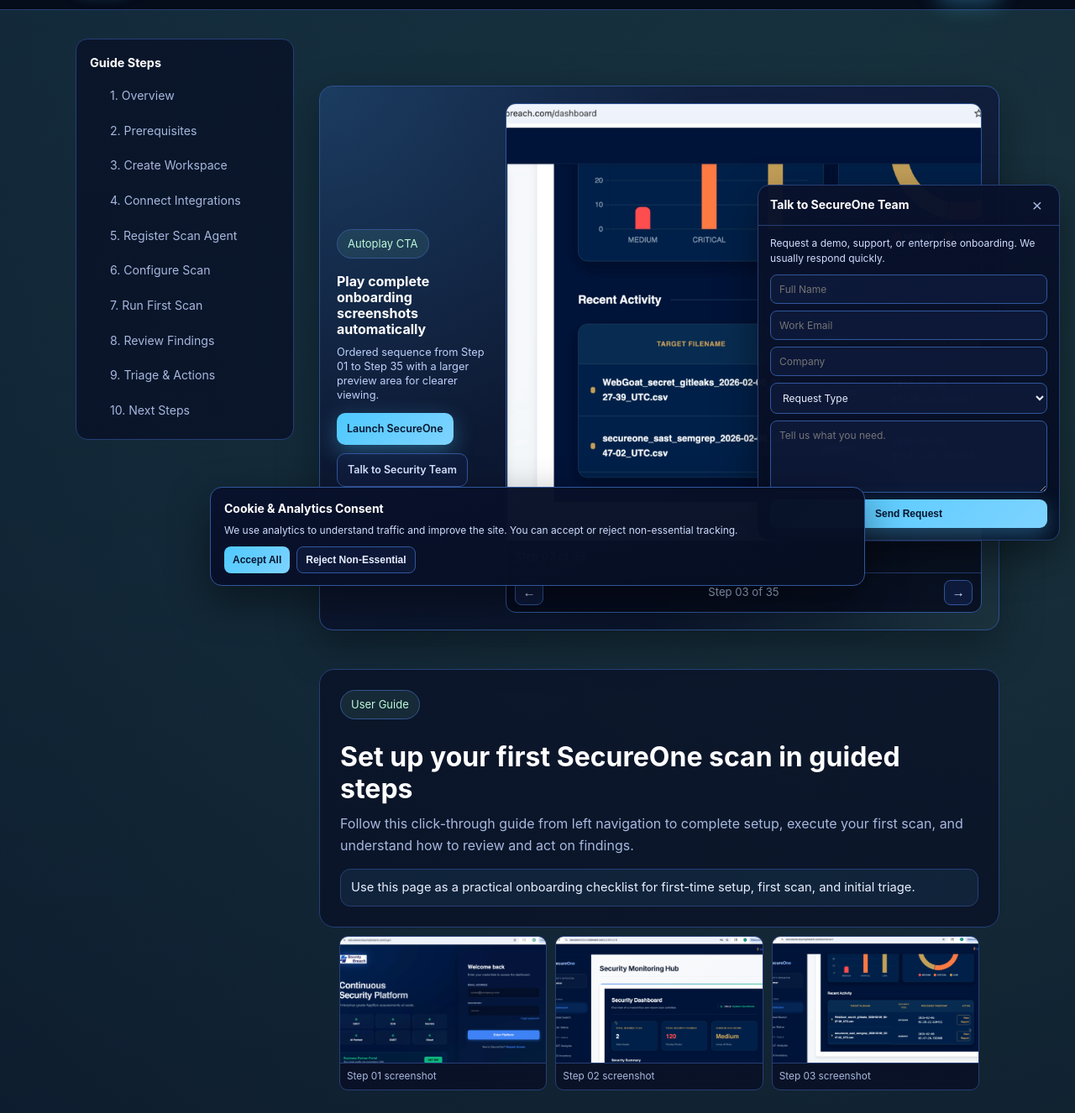
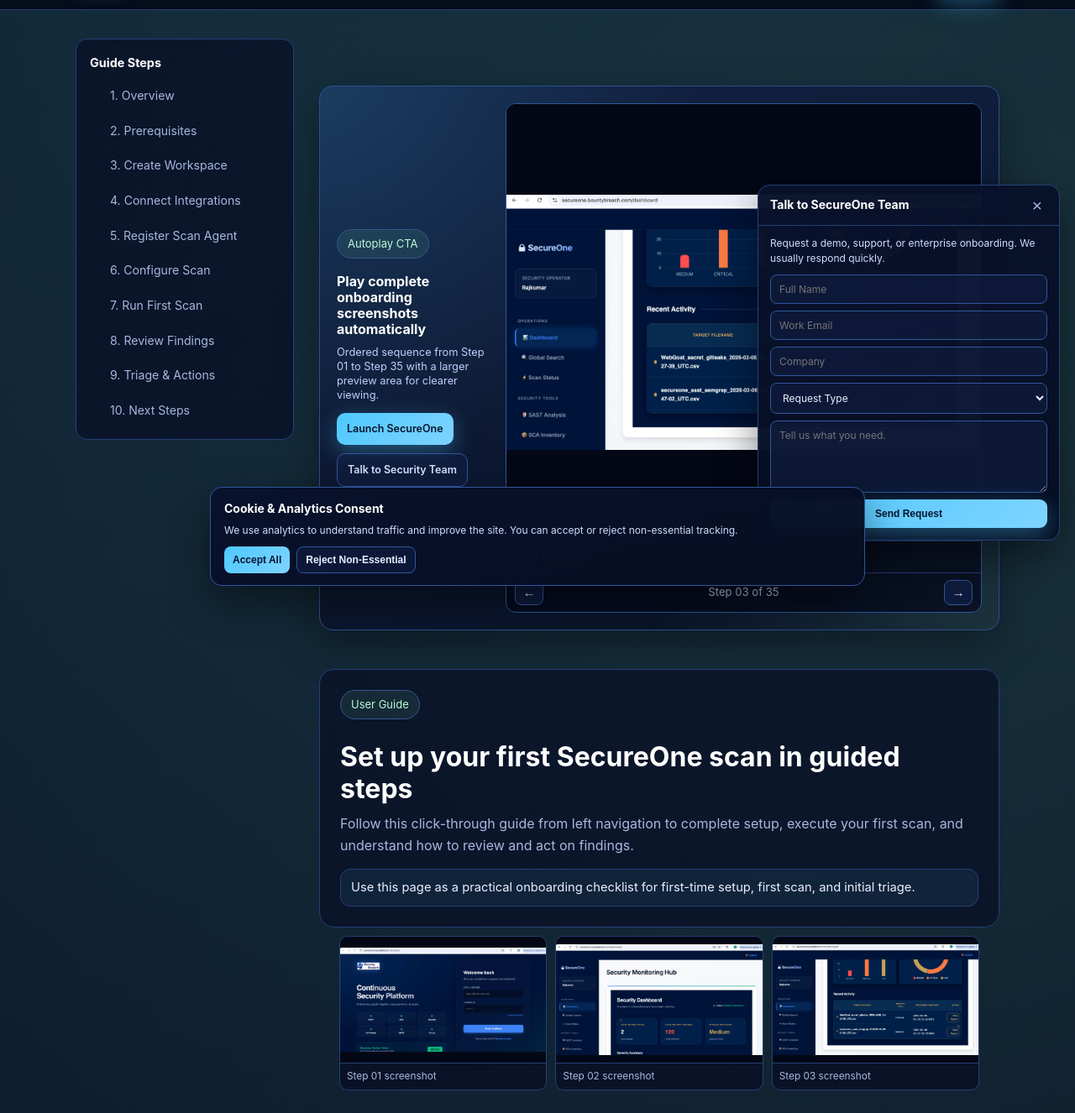
Before and after one commit to bountybreach/bountybreach.github.io, a plain HTML site: page guides.html in a window 1280 px wide. Shown: the part 86-1412 px from the top of the page at 84% size. Drawn offline with Linux system fonts and the light colour scheme; a script that the page names is missing.

Commit message:
Fixed the screenshot fit into the frame.

```diff
--- a/guides.css
+++ b/guides.css
@@ -152,7 +152,8 @@
   width: 100%;
   display: block;
   height: 150px;
-  object-fit: cover;
+  object-fit: contain;
+  background: #040816;
   cursor: zoom-in;
   transition: transform 0.18s ease, filter 0.18s ease;
 }
--- a/styles.css
+++ b/styles.css
@@ -999,6 +999,8 @@ footer {
 }
 
 .autoplay-row .autoplay-cta-slide img {
+  object-fit: contain;
+  background: #040816;
   height: 520px;
 }
 
```
